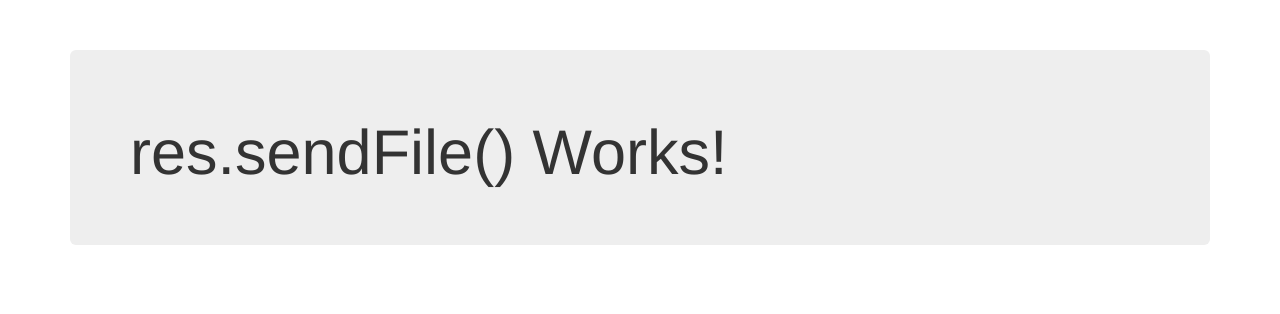
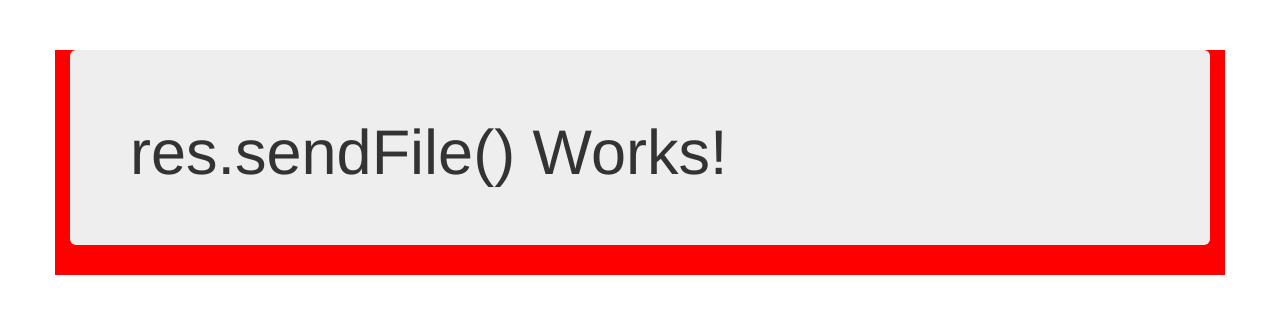
Before and after one commit to lilnate22/crowtest, a website: page index.html in a window 1280 px wide. Drawn offline with nearby package versions, Linux system fonts and the light colour scheme.

Commit message:
adding color change to red
color is now red.

```diff
--- a/index.html
+++ b/index.html
@@ -11,7 +11,7 @@
 </head>
 <body>
 
-    <div class="container">
+    <div class="container" style="background-color: red;">
         <div class="jumbotron">
             <h1>res.sendFile() Works!</h1>
         </div>
```
